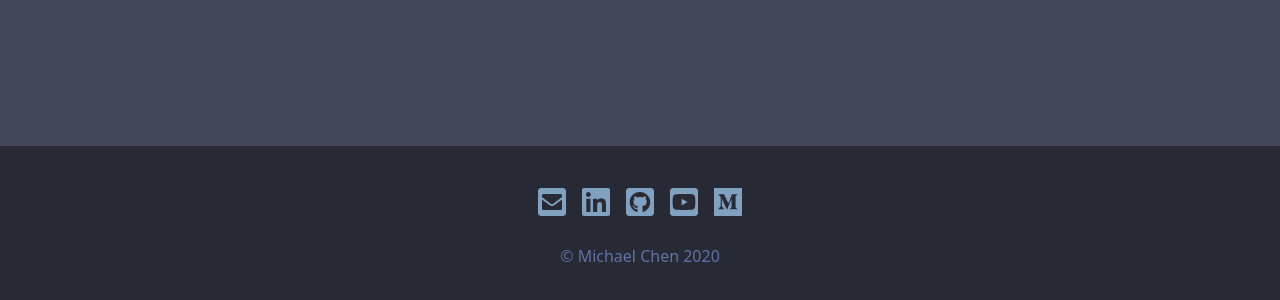
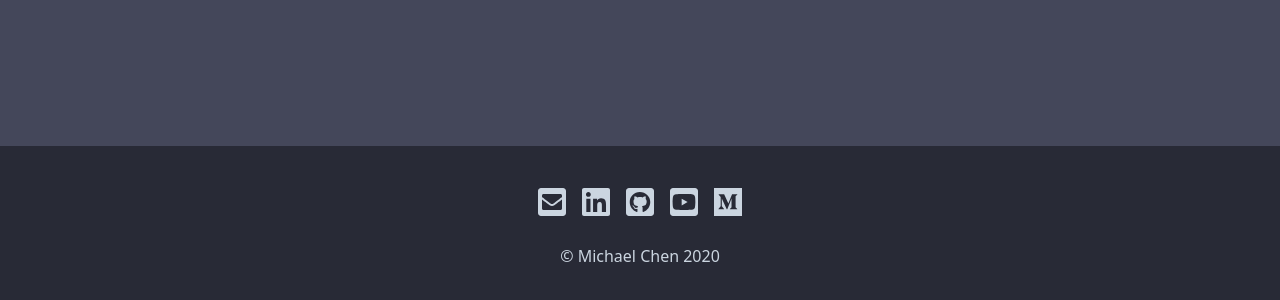
Before and after one commit to michaelcheny/portfolio-v1, a React (Create React App) app: page /resume in a window 1280 px wide. Shown: the part 1134-1434 px from the top of the page. Built offline with nearby package versions, Linux system fonts and the light colour scheme.

Commit message:
refactor footer state

```diff
--- a/src/components/Footer.js
+++ b/src/components/Footer.js
@@ -3,25 +3,27 @@ import { animateScroll as scroll } from "react-scroll";
 import { FontAwesomeIcon } from "@fortawesome/react-fontawesome";
 
 const Footer = () => {
-  const [bigEmail, setBigEmail] = useState(false);
-  const [bigLinkedIn, setBigLinkedin] = useState(false);
-  const [bigGithub, setBigGithub] = useState(false);
-  const [bigYoutube, setBigYoutube] = useState(false);
-  const [bigMedium, setBigMedium] = useState(false);
+  const [hover, setHover] = useState({
+    email: false,
+    linkedin: false,
+    github: false,
+    youtube: false,
+    medium: false,
+  });
 
   return (
     <section id="footer">
-      <div className="flex flex-col bg-dracula1  py-2">
+      <div className="flex flex-col bg-background-secondary  py-2">
         <ul className="list-none mx-auto text-center pt-8">
           <li className="inline-block mx-2 ">
             <a href="mailto:michaelchengaming@gmail.com" target="_blank" rel="noopener noreferrer">
               <FontAwesomeIcon
+                className="hover:text-copy-secondary"
                 icon="envelope-square"
                 size="2x"
-                color={bigEmail ? "#8BE9FD" : "#81A1C1"}
-                onMouseEnter={() => setBigEmail(true)}
-                onMouseLeave={() => setBigEmail(false)}
-                transform={bigEmail ? "grow-4" : null}
+                onMouseEnter={() => setHover({ email: true })}
+                onMouseLeave={() => setHover(false)}
+                transform={hover.email ? "grow-4" : null}
                 title="Email"
                 // alt="Email"
               />
@@ -34,12 +36,12 @@ const Footer = () => {
               rel="noopener noreferrer"
             >
               <FontAwesomeIcon
+                className="hover:text-copy-secondary"
                 icon={["fab", "linkedin"]}
                 size="2x"
-                color={bigLinkedIn ? "#8BE9FD" : "#81A1C1"}
-                onMouseEnter={() => setBigLinkedin(true)}
-                onMouseLeave={() => setBigLinkedin(false)}
-                transform={bigLinkedIn ? "grow-4" : null}
+                onMouseEnter={() => setHover({ linkedin: true })}
+                onMouseLeave={() => setHover(false)}
+                transform={hover.linkedin ? "grow-4" : null}
                 title="Linkedin"
               />
             </a>
@@ -47,12 +49,12 @@ const Footer = () => {
           <li className="inline-block mx-2 ">
             <a href="https://github.com/michaelcheny" target="_blank" rel="noopener noreferrer">
               <FontAwesomeIcon
+                className="hover:text-copy-secondary"
                 icon={["fab", "github-square"]}
                 size="2x"
-                color={bigGithub ? "#8BE9FD" : "#81A1C1"}
-                onMouseEnter={() => setBigGithub(true)}
-                onMouseLeave={() => setBigGithub(false)}
-                transform={bigGithub ? "grow-4" : null}
+                onMouseEnter={() => setHover({ github: true })}
+                onMouseLeave={() => setHover(false)}
+                transform={hover.github ? "grow-4" : null}
                 title="GitHub"
               />
             </a>
@@ -64,12 +66,12 @@ const Footer = () => {
               rel="noopener noreferrer"
             >
               <FontAwesomeIcon
+                className="hover:text-copy-secondary"
                 icon={["fab", "youtube-square"]}
                 size="2x"
-                color={bigYoutube ? "#8BE9FD" : "#81A1C1"}
-                onMouseEnter={() => setBigYoutube(true)}
-                onMouseLeave={() => setBigYoutube(false)}
-                transform={bigYoutube ? "grow-4" : null}
+                onMouseEnter={() => setHover({ youtube: true })}
+                onMouseLeave={() => setHover({ youtube: false })}
+                transform={hover.youtube ? "grow-4" : null}
                 title="YouTube"
               />
             </a>
@@ -77,20 +79,20 @@ const Footer = () => {
           <li className="inline-block mx-2 ">
             <a href="https://medium.com/@michaelychen" target="_blank" rel="noopener noreferrer">
               <FontAwesomeIcon
+                className=" hover:text-copy-secondary"
                 icon={["fab", "medium"]}
                 size="2x"
-                color={bigMedium ? "#8BE9FD" : "#81A1C1"}
-                onMouseEnter={() => setBigMedium(true)}
-                onMouseLeave={() => setBigMedium(false)}
-                transform={bigMedium ? "grow-4" : null}
+                onMouseEnter={() => setHover({ medium: true })}
+                onMouseLeave={() => setHover({ medium: false })}
+                transform={hover.medium ? "grow-4" : null}
                 title="Medium"
               />
             </a>
           </li>
         </ul>
-        <p className="text-center text-dracula4 py-6">
+        <p className="text-center py-6">
           {/* eslint-disable-next-line jsx-a11y/anchor-is-valid */}
-          <a href="#" onClick={() => scroll.scrollToTop()} className="hover:text-dracula3">
+          <a href="#" onClick={() => scroll.scrollToTop()} className="hover:text-copy-secondary">
             © Michael Chen 2020
           </a>
         </p>
--- a/src/components/Navbar.js
+++ b/src/components/Navbar.js
@@ -22,7 +22,7 @@ const Navbar = () => {
         </div>
         <div className="block md:hidden">
           <button
-            className="flex items-center px-3 py-2 border rounded text-copy-primary border-nord-4 hover:text-copy-secondary hover:border-copy-secondary"
+            className="flex items-center px-3 py-2 border rounded text-copy-primary border-nord-4 hover:bg-dracula4 hover:text-copy-secondary hover:border-transparent"
             onClick={() => setShown((prev) => !prev)}
           >
             <svg className="fill-current h-3 w-3" viewBox="0 0 20 20" xmlns="http://www.w3.org/2000/svg">
@@ -43,7 +43,7 @@ const Navbar = () => {
                   to="about"
                   smooth={true}
                   duration={400}
-                  className="block mt-4 md:inline-block md:mt-0 text-white hover:text-dracula3 mr-4 cursor-pointer"
+                  className="block mt-4 md:inline-block md:mt-0  hover:text-copy-secondary mr-4 cursor-pointer"
                 >
                   About
                 </Link>
@@ -52,7 +52,7 @@ const Navbar = () => {
                   smooth={true}
                   duration={400}
                   offset={-150}
-                  className="block mt-4 md:inline-block md:mt-0 text-white hover:text-dracula3 mr-4 cursor-pointer"
+                  className="block mt-4 md:inline-block md:mt-0  hover:text-copy-secondary mr-4 cursor-pointer"
                 >
                   Skills
                 </Link>
@@ -60,7 +60,7 @@ const Navbar = () => {
                   to="projects"
                   smooth={true}
                   duration={400}
-                  className="block mt-4 md:inline-block md:mt-0 text-white hover:text-dracula3 mr-4 cursor-pointer"
+                  className="block mt-4 md:inline-block md:mt-0 hover:text-copy-secondary mr-4 cursor-pointer"
                 >
                   Projects
                 </Link>
@@ -69,7 +69,7 @@ const Navbar = () => {
                   to="/blogs"
                   smooth={true}
                   duration={400}
-                  className="block mt-4 md:inline-block md:mt-0 text-white hover:text-dracula3 mr-4 cursor-pointer"
+                  className="block mt-4 md:inline-block md:mt-0 hover:text-copy-secondary mr-4 cursor-pointer"
                 >
                   Blogs
                 </Navlink>
@@ -77,7 +77,7 @@ const Navbar = () => {
                   to="contact"
                   smooth={true}
                   duration={400}
-                  className="block mt-4 md:inline-block md:mt-0 text-white hover:text-dracula3 cursor-pointer"
+                  className="block mt-4 md:inline-block md:mt-0 hover:text-copy-secondary cursor-pointer"
                 >
                   Contact
                 </Link>
@@ -85,7 +85,7 @@ const Navbar = () => {
             ) : (
               <Navlink
                 to="/"
-                className="block mt-4 md:inline-block md:mt-0 text-white hover:text-dracula3 cursor-pointer"
+                className="block mt-4 md:inline-block md:mt-0 hover:text-copy-secondary cursor-pointer"
               >
                 Home
               </Navlink>
@@ -95,7 +95,7 @@ const Navbar = () => {
             <Navlink
               to="/resume"
               // target="_blank"
-              class="inline-block text-sm px-4 py-2 leading-none border rounded text-white border-white hover:border-transparent hover:text-dracula3 hover:bg-dracula4 mt-4 lg:mt-0"
+              class="inline-block text-sm px-4 py-2 leading-none border rounded border-copy-primary hover:border-transparent hover:text-copy-secondary hover:bg-dracula4 mt-4 lg:mt-0"
             >
               Resume
             </Navlink>
```
